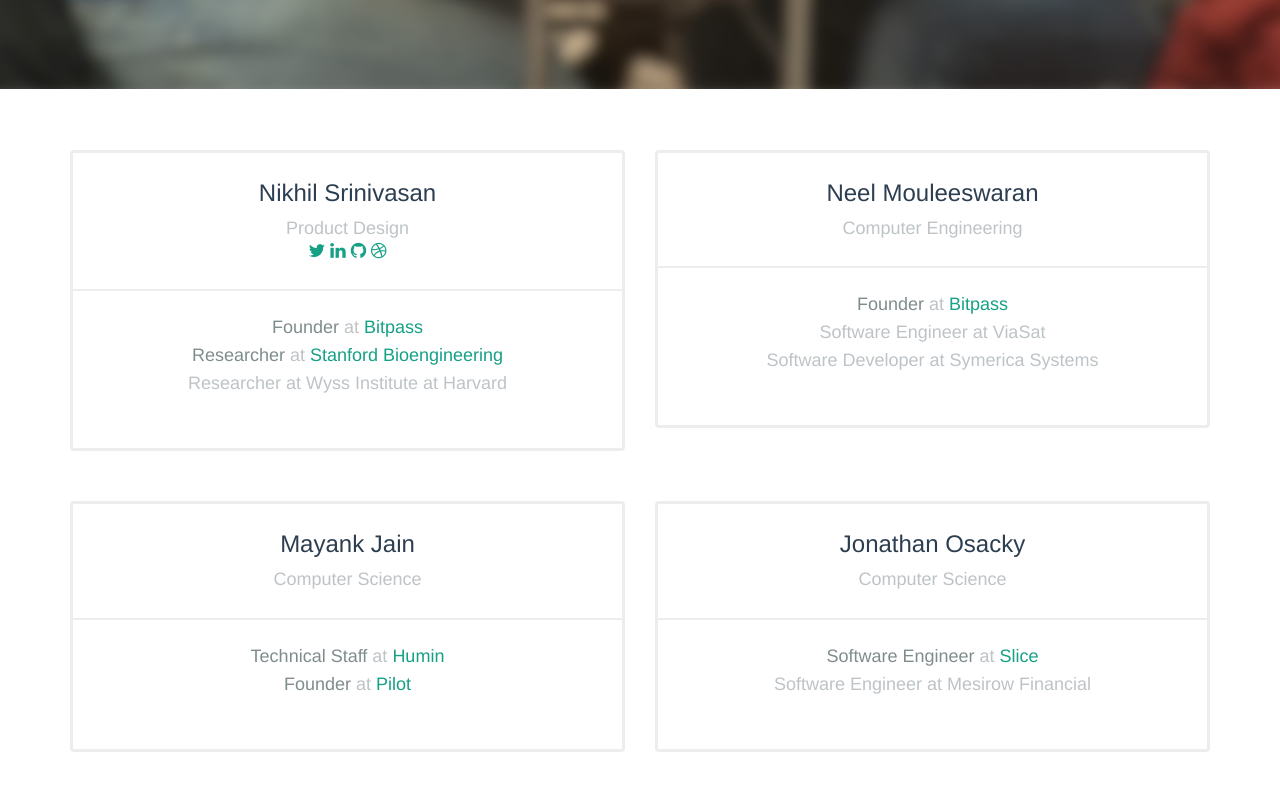
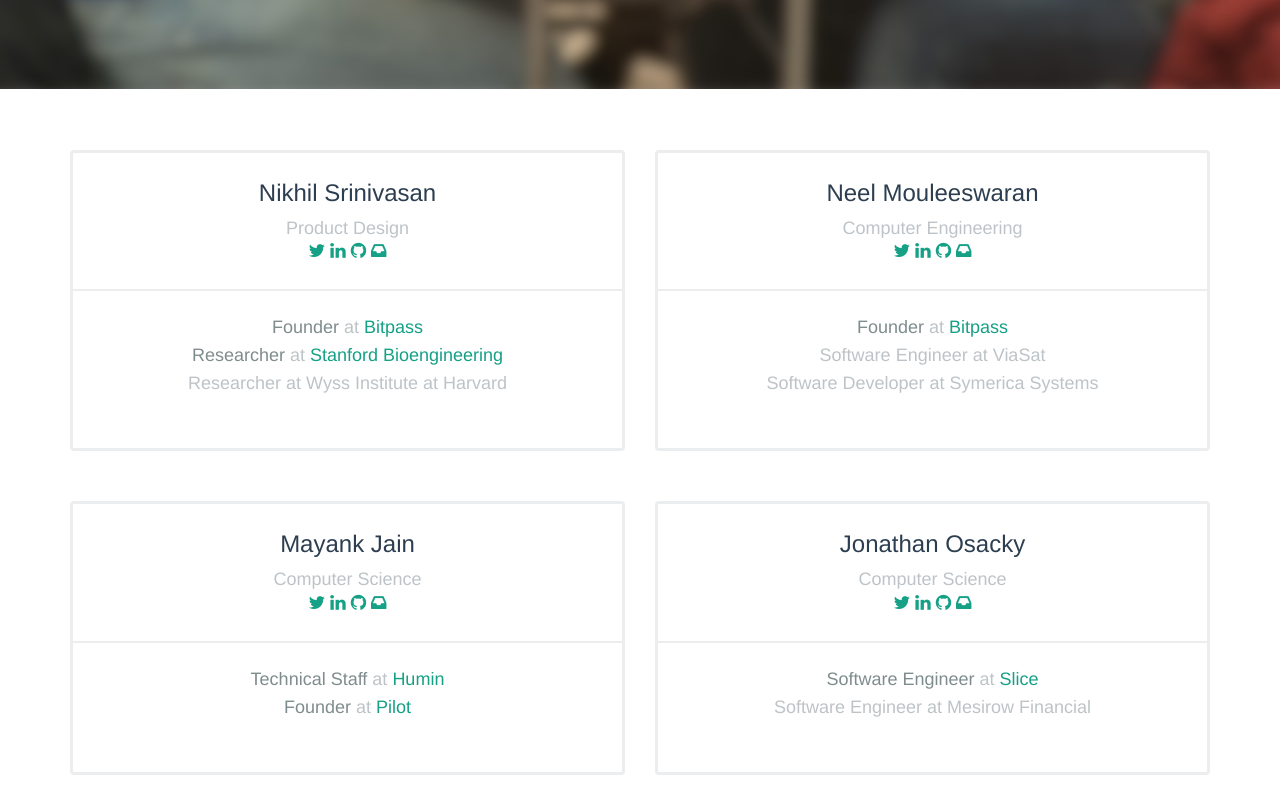
Before and after one commit to nvsio/greylock-app, a plain HTML site: page index.html in a window 1280 px wide. Shown: the part 711-1511 px from the top of the page. Before the commit the page ends 1488 px from the top, so only its background shows below. Drawn offline with Linux system fonts and the light colour scheme.

Commit message:
update social profiles

```diff
--- a/index.html
+++ b/index.html
@@ -33,8 +33,7 @@
                     <a href="https://twitter.com/_nvs"><i class="fa fa-twitter"></i></a>
                     <a href="https://www.linkedin.com/in/nikhilsrinivasan"><i class="fa fa-linkedin"></i></a>
                     <a href="https://github.com/nikhilsrinivasan"><i class="fa fa-github"></i></a>
-                    <a href="https://dribbble.com/nikhilsrinivasan"><i class="fa fa-dribbble"></i></a>
-
+                    <a href="mailto:nikhil@nvs.io?subject=Re:%20Greylock%20Hackfest"><i class="fa fa-inbox"></i></a>
                   </div>
                   <div class="description">
                     <b>Founder</b> at <a href="http://getbitpass.com">Bitpass</a>
@@ -49,6 +48,12 @@
                 <div class="plan">
                   <div class="title">Neel Mouleeswaran</div>
                   <div class="price">Computer Engineering</div>
+                  <div class="icons">
+                    <a href="https://twitter.com/_neelcm"><i class="fa fa-twitter"></i></a>
+                    <a href="https://www.linkedin.com/in/neelcm"><i class="fa fa-linkedin"></i></a>
+                    <a href="https://github.com/neelcm"><i class="fa fa-github"></i></a>
+                    <a href="mailto:moulees2@illinois.edu?subject=Re:%20Greylock%20Hackfest"><i class="fa fa-inbox"></i></a>
+                  </div>
                   <div class="description">
                     <b>Founder</b> at <a href="http://getbitpass.com">Bitpass</a>
                     <br>
@@ -69,6 +74,12 @@
                 <div class="plan">
                   <div class="title">Mayank Jain</div>
                   <div class="price">Computer Science</div>
+                  <div class="icons">
+                    <a href="https://twitter.com/mjmayank1"><i class="fa fa-twitter"></i></a>
+                    <a href="https://www.linkedin.com/in/mjmayank"><i class="fa fa-linkedin"></i></a>
+                    <a href="https://github.com/mjmayank"><i class="fa fa-github"></i></a>
+                    <a href="mailto:mjain6@illinois.edu?subject=Re:%20Greylock%20Hackfest"><i class="fa fa-inbox"></i></a>
+                  </div>
                   <div class="description">
                     <b>Technical Staff</b> at <a href="https://www.humin.com/#/product">Humin</a>
                     <br>
@@ -80,6 +91,12 @@
                 <div class="plan">
                   <div class="title">Jonathan Osacky</div>
                   <div class="price">Computer Science</div>
+                  <div class="icons">
+                    <a href="https://twitter.com/JonathanOsacky"><i class="fa fa-twitter"></i></a>
+                    <a href="http://www.linkedin.com/pub/jonathan-osacky/61/625/a84"><i class="fa fa-linkedin"></i></a>
+                    <a href="https://github.com/JOsacky"><i class="fa fa-github"></i></a>
+                    <a href="mailto:osacky2@illinois.edu?subject=Re:%20Greylock%20Hackfest"><i class="fa fa-inbox"></i></a>
+                  </div>
                   <div class="description">
                     <b>Software Engineer</b> at <a href="https://www.slice.com">Slice</a>
                     <br>
```
